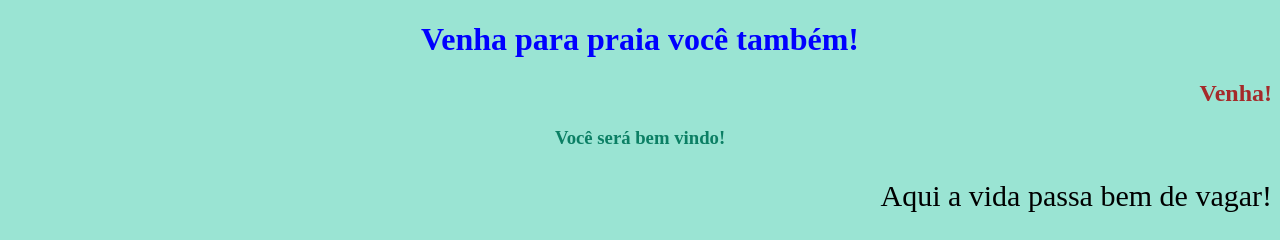
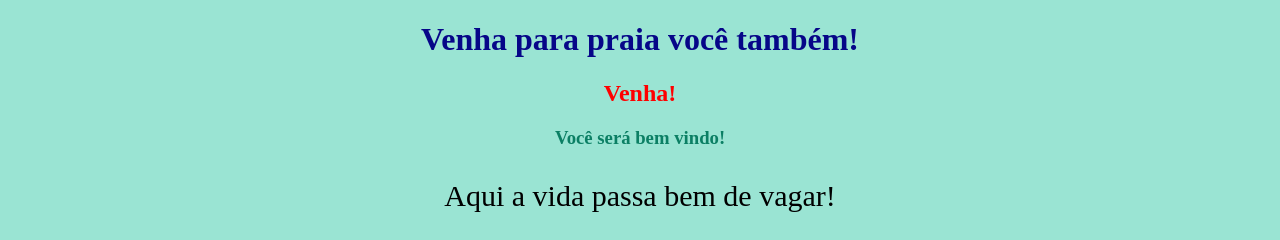
Before and after one commit to DanielVEstacio/Grupo-de-estudos-quarta, a plain HTML site: page Index.HTML in a window 1280 px wide. Shown: the top 240 px of the page. Drawn offline with Linux system fonts and the light colour scheme.

Commit message:
Add files via upload

```diff
--- a/Index.HTML
+++ b/Index.HTML
@@ -13,13 +13,13 @@
 
 <body>
     <h1>Venha para praia você também!</h1>
-    <h2>Venha!</h2>
+    <h2><strong>Venha!</strong></h2>
     <h3>Você será bem vindo!</h3>
 
     <p>Aqui a vida passa bem de vagar!</p>
 
-    <img src="fotos/Foto5.jpeg"/>
-    <img src="fotos/foto3.jpg"/>
+    <img src="fotos/Foto5-vistaexterna.jpeg"/>
+    <img src="fotos/foto3-panoramica.jpg"/>
     <br/>
     <img src="fotos/foto6.jpg"/>
     <img src="fotos/ORLA DE CAOIOBÁ.jpg"/>
--- a/style.css
+++ b/style.css
@@ -3,11 +3,11 @@ body{
 }
 
 h1{
-    color:blue; text-align: center;
+    color:rgb(6, 6, 136); text-align: center;
 }
 
 h2 {
-    color:brown; text-align: right; center;
+    color:rgb(255, 0, 0); text-align: center;
 }
 
 h3{
@@ -15,5 +15,5 @@ h3{
 }
 
 p{
-    text-align: right; font-size: 30px
+    text-align: center; font-size: 30px;
 }
```
